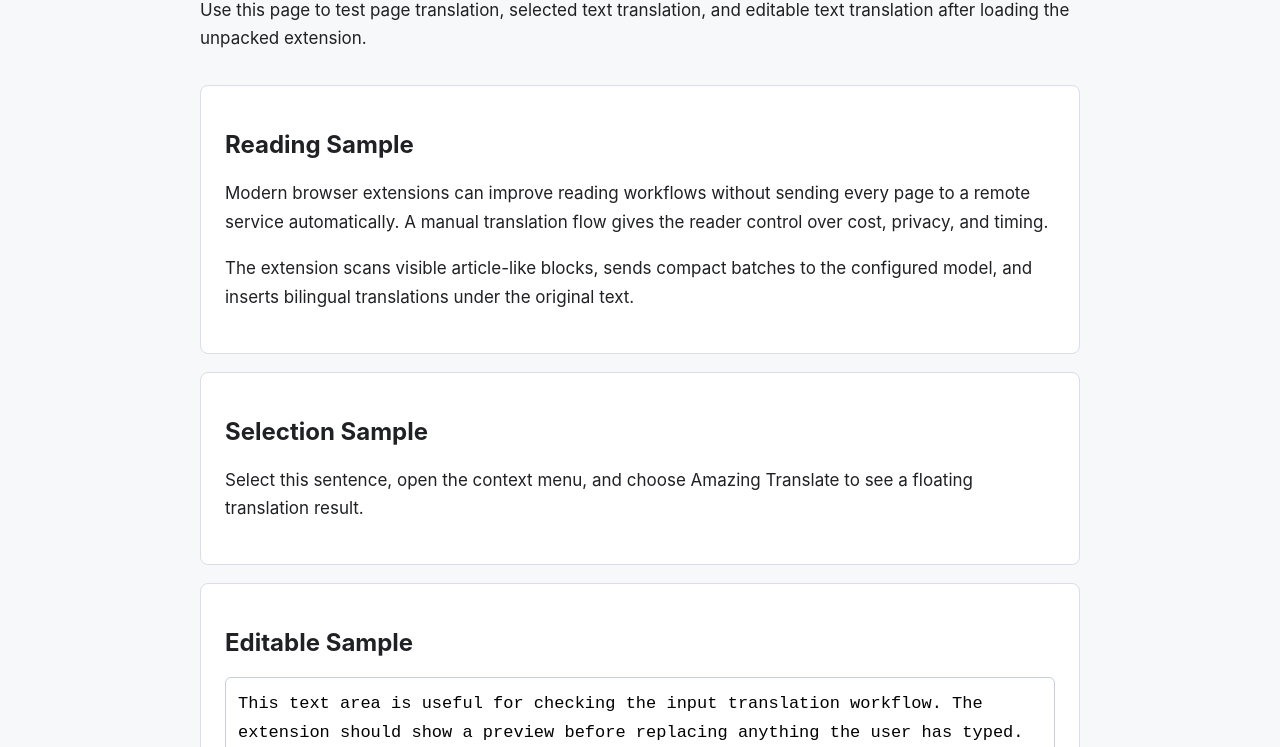
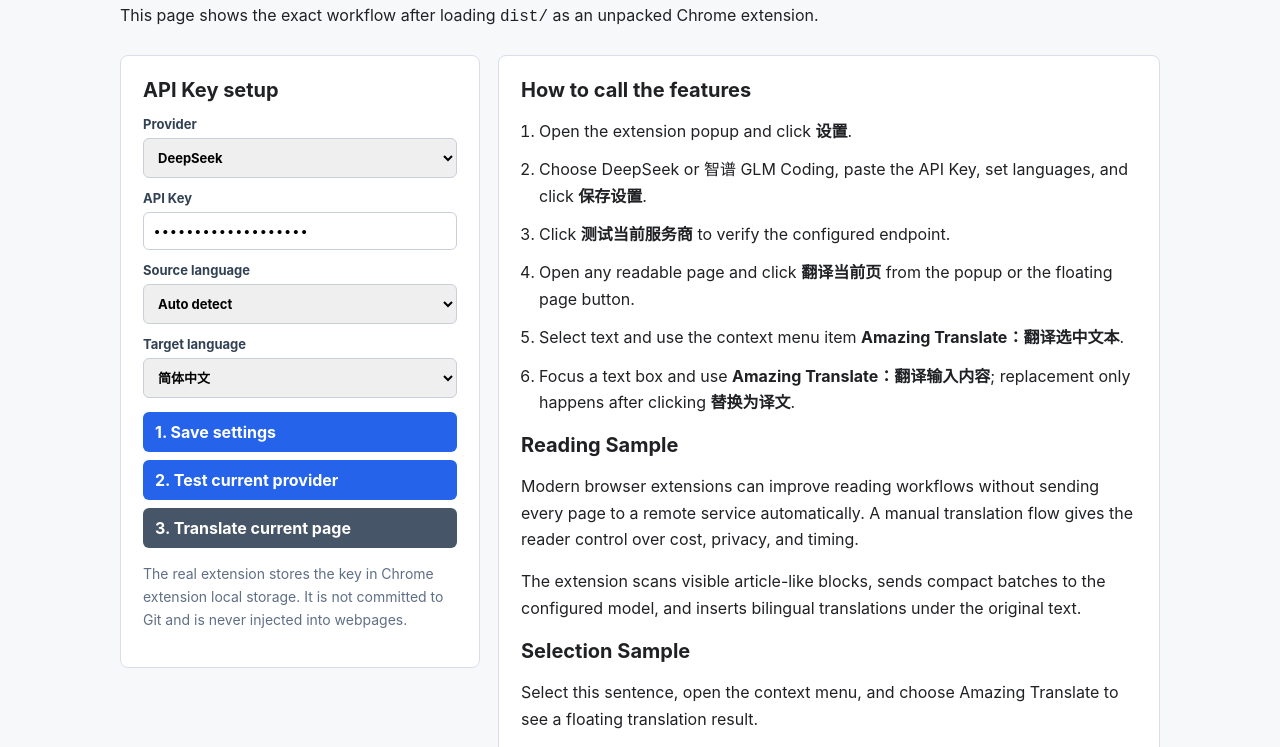
Before and after one commit to bamboobrook/amazing-translate, a website built with Vite: page demo/index.html in a window 1280 px wide. Shown: the part 109-856 px from the top of the page. Built offline with nearby package versions, Linux system fonts and the light colour scheme.

Commit message:
Refine demo and MV3 build checks

```diff
--- a/demo/index.html
+++ b/demo/index.html
@@ -7,33 +7,75 @@
     <style>
       :root { color-scheme: light; font-family: Inter, ui-sans-serif, system-ui, -apple-system, BlinkMacSystemFont, "Segoe UI", sans-serif; color: #202124; background: #f7f8fa; }
       body { margin: 0; }
-      main { max-width: 880px; margin: 0 auto; padding: 48px 20px 72px; }
-      header { margin-bottom: 32px; }
-      h1 { font-size: 36px; line-height: 1.1; margin: 0 0 12px; }
-      p, li, textarea { font-size: 17px; line-height: 1.7; }
-      section { background: #fff; border: 1px solid #d9dee8; border-radius: 8px; margin-top: 18px; padding: 24px; }
-      textarea { box-sizing: border-box; width: 100%; min-height: 120px; border: 1px solid #c8cfda; border-radius: 6px; padding: 12px; }
+      main { max-width: 1040px; margin: 0 auto; padding: 34px 20px 72px; }
+      header { margin-bottom: 24px; }
+      h1 { font-size: 34px; line-height: 1.1; margin: 0 0 10px; }
+      h2 { margin: 0 0 14px; font-size: 20px; }
+      h3 { margin: 18px 0 8px; font-size: 16px; }
+      p, li, textarea, input, select { font-size: 16px; line-height: 1.65; }
+      .layout { display: grid; grid-template-columns: 360px minmax(0, 1fr); gap: 18px; align-items: start; }
+      section, aside { background: #fff; border: 1px solid #d9dee8; border-radius: 8px; padding: 22px; }
+      aside { position: sticky; top: 18px; }
+      label { display: grid; gap: 6px; margin: 12px 0; color: #334155; font-weight: 700; font-size: 13px; }
+      input, select, textarea { box-sizing: border-box; width: 100%; border: 1px solid #c8cfda; border-radius: 6px; padding: 10px; font: inherit; }
+      input[type="password"] { letter-spacing: 2px; }
+      textarea { min-height: 120px; }
+      .actions { display: grid; gap: 8px; margin-top: 14px; }
+      button { border: 0; border-radius: 6px; background: #2563eb; color: #fff; cursor: pointer; font: inherit; font-weight: 700; padding: 10px 12px; text-align: left; }
+      button.secondary { background: #475569; }
+      .note { color: #5f6f85; font-size: 14px; }
+      .flow { display: grid; gap: 12px; padding-left: 18px; }
+      .sample { margin-top: 18px; }
+      .pill { display: inline-flex; border-radius: 999px; background: #e8f1ff; color: #16428f; padding: 4px 10px; font-size: 13px; font-weight: 700; }
+      @media (max-width: 880px) { .layout { grid-template-columns: 1fr; } aside { position: static; } }
     </style>
   </head>
   <body>
     <main>
       <header>
-        <h1>Amazing Translate Demo Page</h1>
-        <p>Use this page to test page translation, selected text translation, and editable text translation after loading the unpacked extension.</p>
+        <span class="pill">Amazing Translate MVP</span>
+        <h1>Configuration and Translation Demo</h1>
+        <p>This page shows the exact workflow after loading <code>dist/</code> as an unpacked Chrome extension.</p>
       </header>
+      <div class="layout">
+        <aside>
+          <h2>API Key setup</h2>
+          <label>Provider<select><option>DeepSeek</option><option>智谱 GLM Coding</option></select></label>
+          <label>API Key<input type="password" value="sk-••••••••••••••••" /></label>
+          <label>Source language<select><option>Auto detect</option><option>English</option><option>简体中文</option></select></label>
+          <label>Target language<select><option>简体中文</option><option>English</option><option>日本語</option></select></label>
+          <div class="actions">
+            <button type="button">1. Save settings</button>
+            <button type="button">2. Test current provider</button>
+            <button type="button" class="secondary">3. Translate current page</button>
+          </div>
+          <p class="note">The real extension stores the key in Chrome extension local storage. It is not committed to Git and is never injected into webpages.</p>
+        </aside>
         <section>
+          <h2>How to call the features</h2>
+          <ol class="flow">
+            <li>Open the extension popup and click <strong>设置</strong>.</li>
+            <li>Choose DeepSeek or 智谱 GLM Coding, paste the API Key, set languages, and click <strong>保存设置</strong>.</li>
+            <li>Click <strong>测试当前服务商</strong> to verify the configured endpoint.</li>
+            <li>Open any readable page and click <strong>翻译当前页</strong> from the popup or the floating page button.</li>
+            <li>Select text and use the context menu item <strong>Amazing Translate：翻译选中文本</strong>.</li>
+            <li>Focus a text box and use <strong>Amazing Translate：翻译输入内容</strong>; replacement only happens after clicking <strong>替换为译文</strong>.</li>
+          </ol>
+          <div class="sample">
             <h2>Reading Sample</h2>
             <p>Modern browser extensions can improve reading workflows without sending every page to a remote service automatically. A manual translation flow gives the reader control over cost, privacy, and timing.</p>
             <p>The extension scans visible article-like blocks, sends compact batches to the configured model, and inserts bilingual translations under the original text.</p>
-      </section>
-      <section>
+          </div>
+          <div class="sample">
             <h2>Selection Sample</h2>
             <p>Select this sentence, open the context menu, and choose Amazing Translate to see a floating translation result.</p>
-      </section>
-      <section>
+          </div>
+          <div class="sample">
             <h2>Editable Sample</h2>
             <textarea>This text area is useful for checking the input translation workflow. The extension should show a preview before replacing anything the user has typed.</textarea>
+          </div>
         </section>
+      </div>
     </main>
   </body>
 </html>
```
Lines whose indentation alone changed are shown as unchanged.
